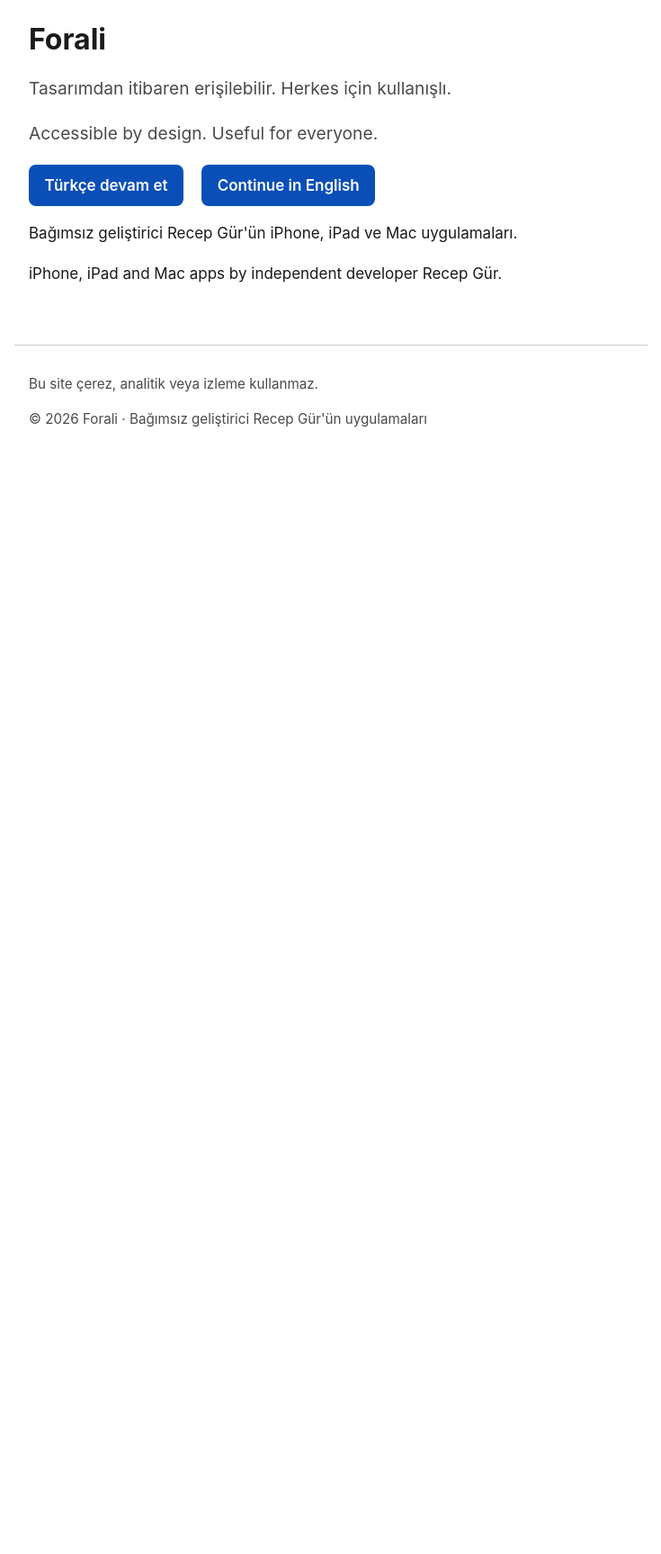
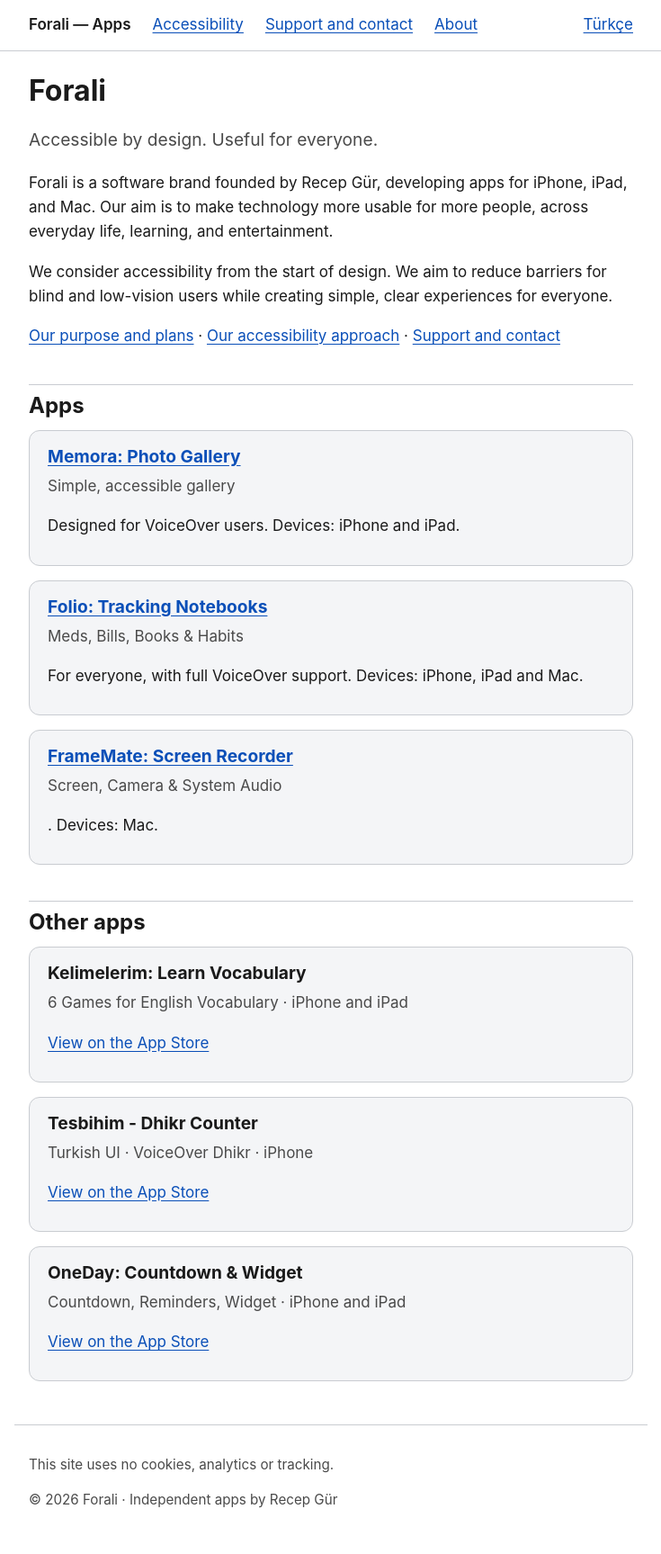
Before and after one commit to recepgur07-bot/recepgur07-bot.github.io, a Jekyll site: the page built from index.html, in a window 1280 px wide. Shown: the whole page at 90% size, without its empty margins (272-1007 px from the left). Built offline with Jekyll 4.4.1, drawn with Linux system fonts in a browser that asks for light colours; before the commit the page ends 900 px from its top, so only the background shows below that.

Commit message:
Show complete Forali introduction at root domain

```diff
--- /dev/null
+++ b/_includes/home-en.md
@@ -0,0 +1,14 @@
+# Forali
+
+Accessible by design. Useful for everyone.
+{: .lead}
+
+Forali is a software brand founded by Recep Gür, developing apps for iPhone, iPad, and Mac. Our aim is to make technology more usable for more people, across everyday life, learning, and entertainment.
+
+We consider accessibility from the start of design. We aim to reduce barriers for blind and low-vision users while creating simple, clear experiences for everyone.
+
+[Our purpose and plans](/en/about/) · [Our accessibility approach](/en/accessibility/) · [Support and contact](/en/contact/)
+
+## Apps
+
+{% include app-list.html %}
--- a/_layouts/default.html
+++ b/_layouts/default.html
@@ -22,7 +22,6 @@
 </head>
 <body>
   <a class="skip" href="#icerik">{{ t.skip }}</a>
-  {%- unless page.url == "/" %}
   <header class="site-header">
     <nav aria-label="{{ t.site_nav }}">
       <a class="brand" href="{{ home_url | relative_url }}"{% if page.url == home_url %} aria-current="page"{% endif %}>{{ site.title }} — {{ t.home }}</a>
@@ -34,7 +33,6 @@
       {%- endif %}
     </nav>
   </header>
-  {%- endunless %}
   <main id="icerik" tabindex="-1">
 {{ content }}
   </main>
--- a/en/index.md
+++ b/en/index.md
@@ -6,17 +6,4 @@
 alt_url: /tr/
 description: Forali — apps for iPhone, iPad, and Mac. Our products, accessibility approach, and plans.
 ---
-# Forali
-
-Accessible by design. Useful for everyone.
-{: .lead}
-
-Forali is a software brand founded by Recep Gür, developing apps for iPhone, iPad, and Mac. Our aim is to make technology more usable for more people, across everyday life, learning, and entertainment.
-
-We consider accessibility from the start of design. We aim to reduce barriers for blind and low-vision users while creating simple, clear experiences for everyone.
-
-[Our purpose and plans](/en/about/) · [Our accessibility approach](/en/accessibility/) · [Support and contact](/en/contact/)
-
-## Apps
-
-{% include app-list.html %}
+{% include home-en.md %}
--- a/index.html
+++ b/index.html
@@ -1,15 +1,10 @@
 ---
 layout: default
-lang: tr
-title: Uygulamalar / Apps
-description: Forali — bağımsız geliştirici Recep Gür'ün iPhone, iPad ve Mac uygulamaları. Erişilebilirlik temelde.
+lang: en
+title: Apps
+alt_url: /tr/
+source: forali/docs/AMAC-VE-YOL.md
+description: Forali — apps for iPhone, iPad, and Mac. Our products, accessibility approach, and plans.
 ---
-<h1>Forali</h1>
-<p class="lead">Tasarımdan itibaren erişilebilir. Herkes için kullanışlı.</p>
-<p lang="en" class="lead">Accessible by design. Useful for everyone.</p>
-<ul class="actions">
-  <li><a class="button" href="{{ '/tr/' | relative_url }}" hreflang="tr">Türkçe devam et</a></li>
-  <li lang="en"><a class="button" href="{{ '/en/' | relative_url }}" hreflang="en">Continue in English</a></li>
-</ul>
-<p>Bağımsız geliştirici Recep Gür'ün iPhone, iPad ve Mac uygulamaları.</p>
-<p lang="en">iPhone, iPad and Mac apps by independent developer Recep Gür.</p>
+{% capture home_content %}{% include home-en.md %}{% endcapture %}
+{{ home_content | markdownify }}
```
